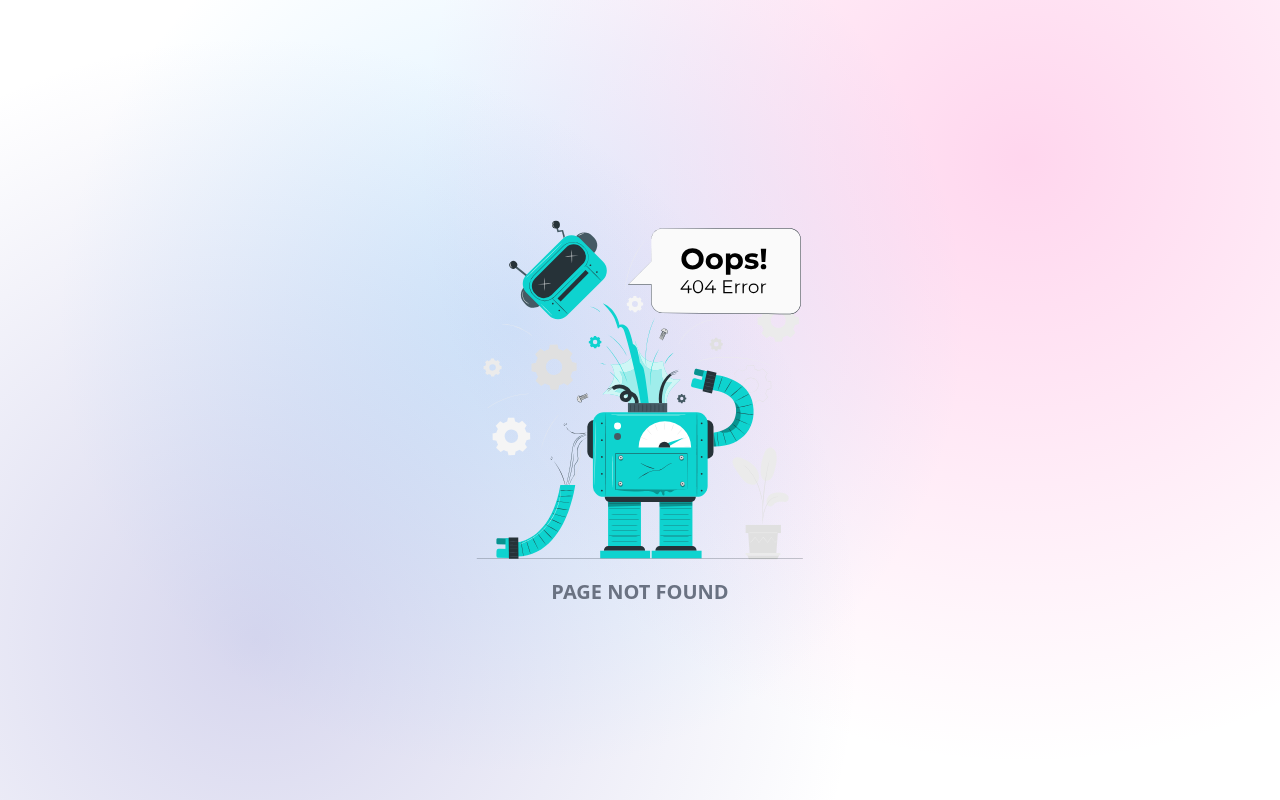
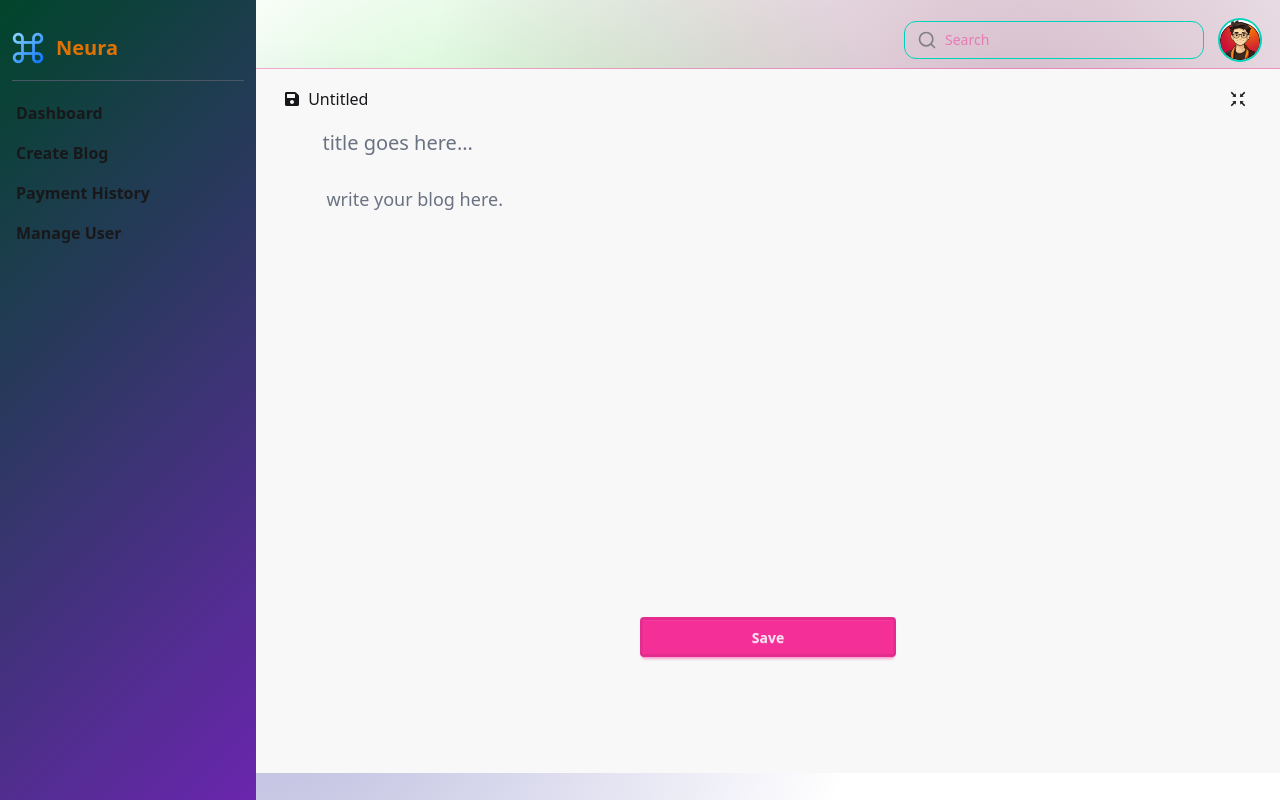
Before and after one commit to dev-mosarof66/Neura-frontend, a React (Vite) app: page /admin/create-blog in a window 1280 px wide. Before the commit this address had no page. Built offline with nearby package versions, Linux system fonts and the light colour scheme.

Commit message:
Working with create blog

```diff
--- a/src/components/admin/Drawer.jsx
+++ b/src/components/admin/Drawer.jsx
@@ -2,8 +2,11 @@ import React from 'react'
 import logo from '../../assets/logo.png'
 import { RiMenu2Line } from "react-icons/ri";
 import SearchComp from './Search';
+import { useNavigate } from 'react-router';
 
 const Drawer = ({input,setInput}) => {
+
+    const navigate = useNavigate()
 
     return (
         <div className='w-full'>
@@ -38,7 +41,7 @@ const Drawer = ({input,setInput}) => {
                                 <div className='w-full h-[1px] bg-gray-600' />
                                 <div className='flex flex-col gap-2'>
                                     <li className=' p-1  hover:bg-blue-400 active:bg-blue-400 cursor-pointer duration-300 font-semibold text-base'>Dashboard</li>
-                                    <li className=' p-1  hover:bg-blue-400 active:bg-blue-400 cursor-pointer duration-300 font-semibold text-base'>Create Blog</li>
+                                    <li onClick={()=> navigate('/admin/create-blog')} className=' p-1  hover:bg-blue-400 active:bg-blue-400 cursor-pointer duration-300 font-semibold text-base'>Create Blog</li>
                                     <li className=' p-1 hover:bg-blue-400 active:bg-blue-400 cursor-pointer duration-300 font-semibold text-base'>Payment History</li>
                                     <li className=' p-1  hover:bg-blue-400 active:bg-blue-400 cursor-pointer duration-300 font-semibold text-base'>Manage User</li>
                                 </div>
--- a/src/components/admin/Profile.jsx
+++ b/src/components/admin/Profile.jsx
@@ -10,8 +10,8 @@ const Profile = () => {
             <div className="dropdown dropdown-end">
                 <div tabIndex={0} role="button">
                     <div className='flex flex-row items-center gap-4 p-2 rounded-sm'>
-                        <div className='size-11 rounded-full hover:ring-2 hover:ring-secondary active:ring-accent transition duration-300 delay-100 cursor-pointer ring-2 ring-accent group'>
-                            <img className='size-11 rounded-full group-hover:opacity-85 transition-transform duration-300 delay-75' src={user} />
+                        <div className='size-10 rounded-full hover:ring-2 hover:ring-secondary active:ring-accent transition duration-300 delay-100 cursor-pointer ring-2 ring-accent group'>
+                            <img className='size-10 rounded-full group-hover:opacity-85 transition-transform duration-300 delay-75' src={user} />
                         </div>
                     </div>
 
--- a/src/components/admin/Sidebar.jsx
+++ b/src/components/admin/Sidebar.jsx
@@ -1,8 +1,10 @@
+import { NavLink, useNavigate } from 'react-router'
 import logo from '../../assets/logo.png'
 
 const Sidebar = () => {
+    const navigate = useNavigate()
     return (
-        <div className='p-3 py-8 w-52 md:w-64 h-screen gradient-bg hidden sm:flex flex-col justify-between'>
+        <div className='p-3 py-8 w-52 md:w-64 h-screen gradient-bg hidden md:flex flex-col justify-between'>
 
             <div className='space-y-4'>
                 <div className='flex items-center gap-3'>
@@ -12,7 +14,7 @@ const Sidebar = () => {
                 <div className='w-full h-[1px] bg-gray-600' />
                 <div className='flex flex-col gap-2 list-none'>
                     <li className=' p-1  hover:bg-blue-400 active:bg-blue-400 cursor-pointer duration-300 font-semibold text-base'>Dashboard</li>
-                    <li className=' p-1  hover:bg-blue-400 active:bg-blue-400 cursor-pointer duration-300 font-semibold text-base'>Create Blog</li>
+                    <NavLink to={'/admin/create-blog'}  className=' p-1  hover:bg-blue-400 active:bg-blue-400 cursor-pointer duration-300 font-semibold text-base'>Create Blog</NavLink>
                     <li className=' p-1 hover:bg-blue-400 active:bg-blue-400 cursor-pointer duration-300 font-semibold text-base'>Payment History</li>
                     <li className=' p-1  hover:bg-blue-400 active:bg-blue-400 cursor-pointer duration-300 font-semibold text-base'>Manage User</li>
                 </div>
--- a/src/pages/admin/createBlog.jsx
+++ b/src/pages/admin/createBlog.jsx
@@ -1,8 +1,58 @@
-import React from 'react'
+import React, { useState } from 'react'
+import '../../css/public/Landing.css'
+import { AiOutlineFullscreenExit } from "react-icons/ai";
+import { FaSave } from "react-icons/fa";
+
+
 
 const CreateBlog = () => {
+
+  const [fileName, setFileName] = useState('Untitled')
+  const [blog, setBlog] = useState({
+    title: "",
+    content: ""
+  })
+
+  const handleSave = () => {
+    console.log(blog);
+
+  }
   return (
-    <div>CreateBlog</div>
+    <div className='bg-base-200 mx-auto  overflow-y-scroll p-2 space-y-2 hide'>
+      <Header fileName={fileName} setFileName={setFileName} />
+      <div className='w-[90%] mx-auto '>
+        <div className='w-full space-y-2 '>
+          <div>
+            <input value={blog.title} onChange={(e) => setBlog({ ...blog, title: e.target.value })} type='text' className='w-full p-2 outline-none placeholder:text-gray-500 text-lg sm:text-xl' placeholder='title goes here...' />
+          </div>
+          <div>
+            <textarea value={blog.content} onChange={(e) => setBlog({
+              ...blog, content: e.target.value
+            })} className='w-full h-[430px] p-3 placeholder:text-gray-500 text-lg outline-none resize-none hide ' placeholder='write your blog here.' />
+          </div>
+        </div>
+
+        <div className='w-full flex items-center justify-center my-2'>
+          <button onClick={handleSave} className='btn btn-secondary btn-wide'>Save</button>
+        </div>
+      </div>
+    </div>
+  )
+}
+
+const Header = ({ fileName = 'Untitled', setFileName }) => {
+  return (
+    <div className='w-[96%] mx-auto flex items-center justify-between'>
+      <div className='flex items-center gap-2'>
+        <FaSave />
+        <div className='w-fit'>
+          <input type='text' className='w-fit outline-none' value={fileName} onChange={(e) => setFileName(e.target.value)} />
+        </div>
+      </div>
+      <div className='p-1 hover:bg-secondary active:bg-secondary transition duration-300 cursor-pointer hover:text-black active:text-black'>
+        <AiOutlineFullscreenExit size={20} />
+      </div>
+    </div>
   )
 }
 
--- /dev/null
+++ b/src/pages/admin/dashboard.jsx
@@ -0,0 +1,9 @@
+import React from 'react'
+
+const Dashboard = () => {
+  return (
+    <div>Dashboard</div>
+  )
+}
+
+export default Dashboard
--- a/src/pages/admin/layout.jsx
+++ b/src/pages/admin/layout.jsx
@@ -10,22 +10,26 @@ const DashboardLayout = () => {
     const [input, setInput] = useState('')
     return (
         <div className='w-full h-screen gradient-overlay flex flex-col gap-2 relative'>
-            <section className='sm:hidden w-[95%] mx-auto flex items-center justify-between mt-4 '>
+            <section className='md:hidden w-full mx-auto flex items-center justify-between mt-4 '>
                 <Drawer input={input} setInput={setInput} />
+                <div className='w-full hidden xs:block'>
+                    <Search input={input} setInput={setInput} />
+
+                </div>
                 <Profile />
             </section>
-            <div className='flex flex-row gap-3'>
+            <div className='flex flex-row w-full'>
                 <section>
                     <Sidebar />
                 </section>
                 <section className='flex-1 flex flex-col'>
-                    <div className='hidden sm:flex items-center justify-end pt-3 md:pr-8 gap-2'>
+                    <div className='w-full hidden md:flex items-center justify-end pt-3 gap-2'>
                         <Search input={input} setInput={setInput} />
                         <Profile />
                     </div>
-                    <div className='w-full h-[1px] bg-secondary/40' />
-                    <div>
-                       <Outlet/>
+                    <div className='w-full hidden sm:block h-[1px] bg-secondary/40' />
+                    <div className='w-[100%] sm:w-[100%] mx-auto h-[88vh] py-2 bg-base-200'>
+                        <Outlet />
                     </div>
                 </section>
             </div>
--- a/src/route.jsx
+++ b/src/route.jsx
@@ -13,7 +13,9 @@ const BlogDescription = lazy(() => import('./pages/public/BlogDescription'))
 const Saved = lazy(() => import('./pages/user/Saved'))
 const Loader = lazy(() => import('./components/public/loader'))
 const AdminLogin = lazy(() => import('../src/pages/admin/login'))
-const AdminDashboard  = lazy(() => import('../src/pages/admin/layout'))
+const AdminDashboardLayout = lazy(() => import('../src/pages/admin/layout'))
+const CreateBlog = lazy(() => import('../src/pages/admin/createBlog'))
+const AdminDashboard = lazy(() => import('../src/pages/admin/dashboard'))
 
 const route = () => {
     return (
@@ -32,7 +34,10 @@ const route = () => {
                     <Route path='/login' element={<Login />} />
                     <Route path='/signup' element={<Signup />} />
                     <Route path='*' element={<Error />} />
-                    <Route path='/admin' element={<AdminDashboard />} />
+                    <Route path='/admin' element={<AdminDashboardLayout />} >
+                        <Route index element={<AdminDashboard />} />
+                        <Route path='/admin/create-blog' element={<CreateBlog />} />
+                    </Route>
                     <Route path='/admin/login' element={<AdminLogin />} />
                 </Routes>
             </Suspense>
```
